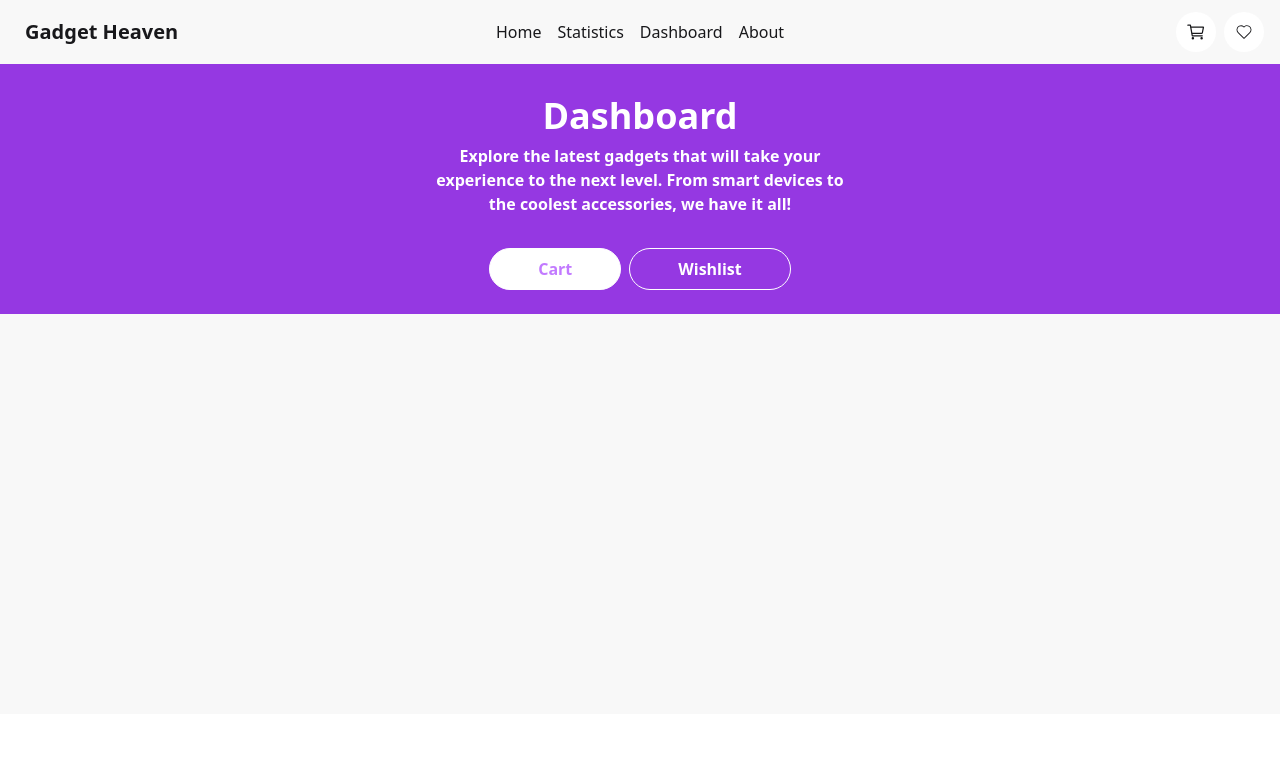
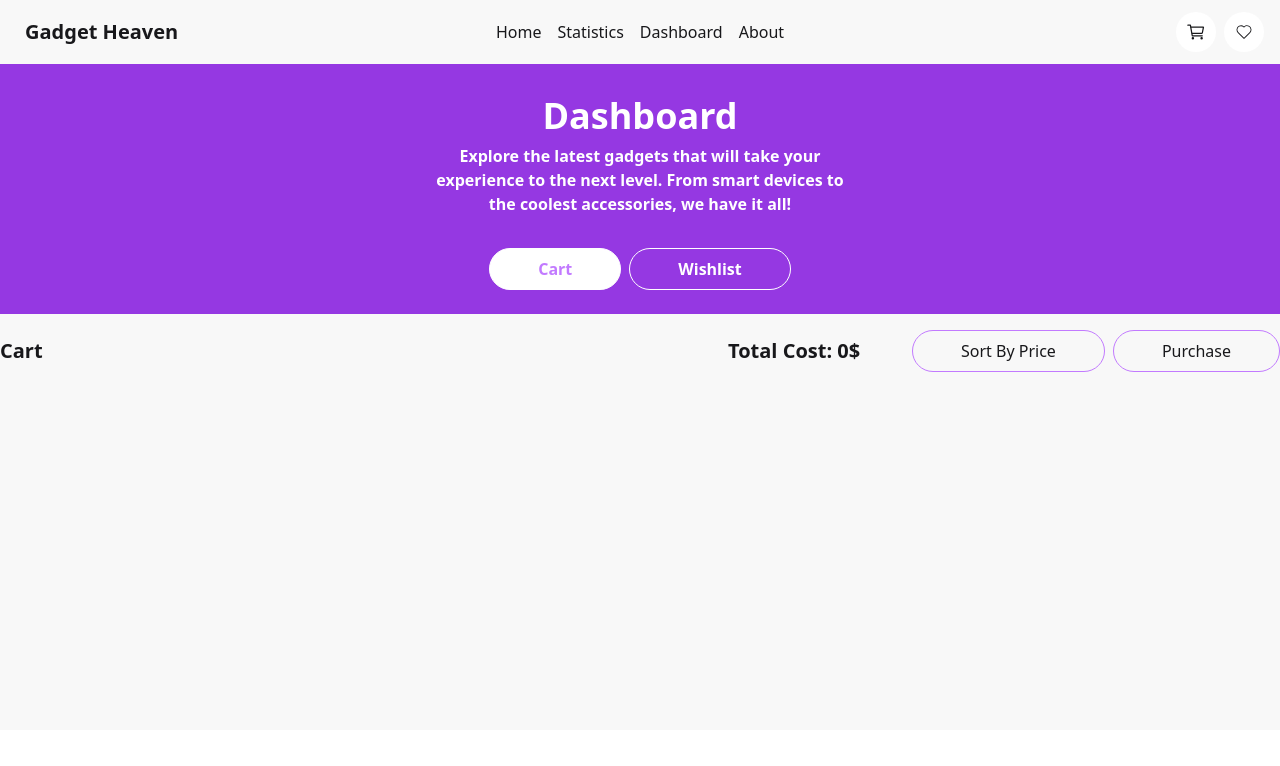
Before and after one commit to Mehedi86/assignment-8, a React (Vite) app: page /dashboard in a window 1280 px wide. Shown: the top 766 px of the page. Built offline with nearby package versions, Linux system fonts and the light colour scheme.

Commit message:
added: sort by price

```diff
--- a/src/components/CartContainer.jsx
+++ b/src/components/CartContainer.jsx
@@ -1,11 +1,55 @@
+import { useEffect, useState } from "react";
 import DashboardCard from "./DashboardCard";
+import PropTypes from 'prop-types'
 
-const CartContainer = ({cart, cartItemRemoveBtnHandler}) => {
+const CartContainer = ({ cart, cartItemRemoveBtnHandler }) => {
+    const [totalCost, setTotalCost] = useState(0);
+    const [isActive, setIsActive] = useState(false);
+    const [sortCart, setSortCart] = useState([]);
+
+
+    useEffect(() => {
+        let cost = 0;
+        for (const c of cart) {
+            cost = cost + c.price;
+        }
+        setTotalCost(cost);
+    }, [cart])
+
+    useEffect(() => {
+        const sorted = [...cart].sort((a, b) => b.price - a.price);
+        setSortCart(sorted);
+    }, [cart, isActive])
+
+    const sortBtnHandler = (status) => {
+        setIsActive(status);
+    }
+
     return (
         <div>
-            {cart.map(item=> <DashboardCard key={item.product_id} item={item} cartItemRemoveBtnHandler={cartItemRemoveBtnHandler}/>)}
+            <div className="container mx-auto my-4 flex justify-between items-center">
+                <div>
+                    <h2 className="text-xl font-semibold">Cart</h2>
+                </div>
+                <div className="flex items-center gap-2">
+                    <div className="w-44">
+                        <p className="text-xl font-semibold mr-2">Total Cost: {totalCost}$</p>
+                    </div>
+                    <button onClick={() => sortBtnHandler(true)} className="px-12 py-2 rounded-3xl border border-purple-400 cursor-pointer hover:scale-105">Sort By Price</button>
+                    <button className="px-12 py-2 rounded-3xl border border-purple-400 cursor-pointer hover:scale-105">Purchase</button>
+
+                </div>
+            </div>
+            <div>
+                {(isActive ? sortCart : cart).map((item, id) => <DashboardCard key={id} item={item} cartItemRemoveBtnHandler={cartItemRemoveBtnHandler} />)}
+            </div>
         </div>
     );
 };
 
+CartContainer.propTypes = {
+    cart: PropTypes.array.isRequired,
+    cartItemRemoveBtnHandler: PropTypes.func.isRequired
+}
+
 export default CartContainer;
```
